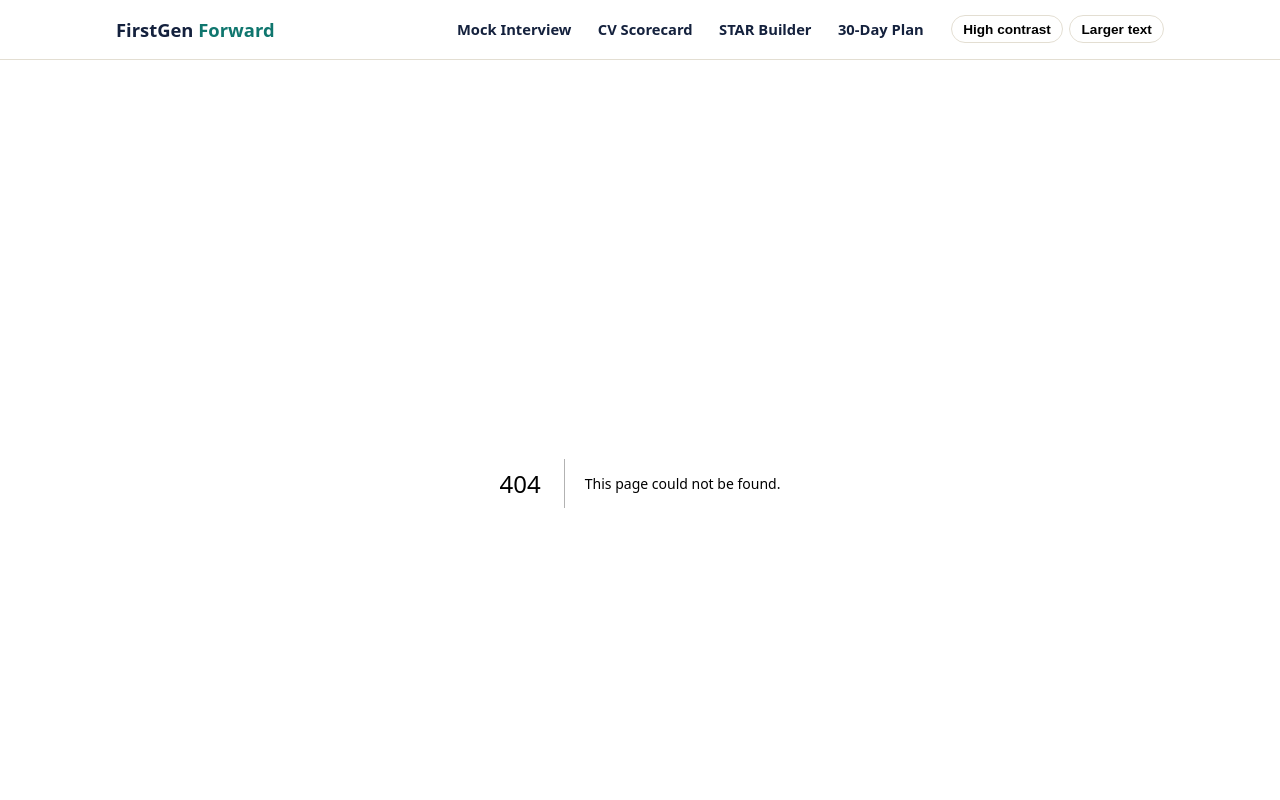
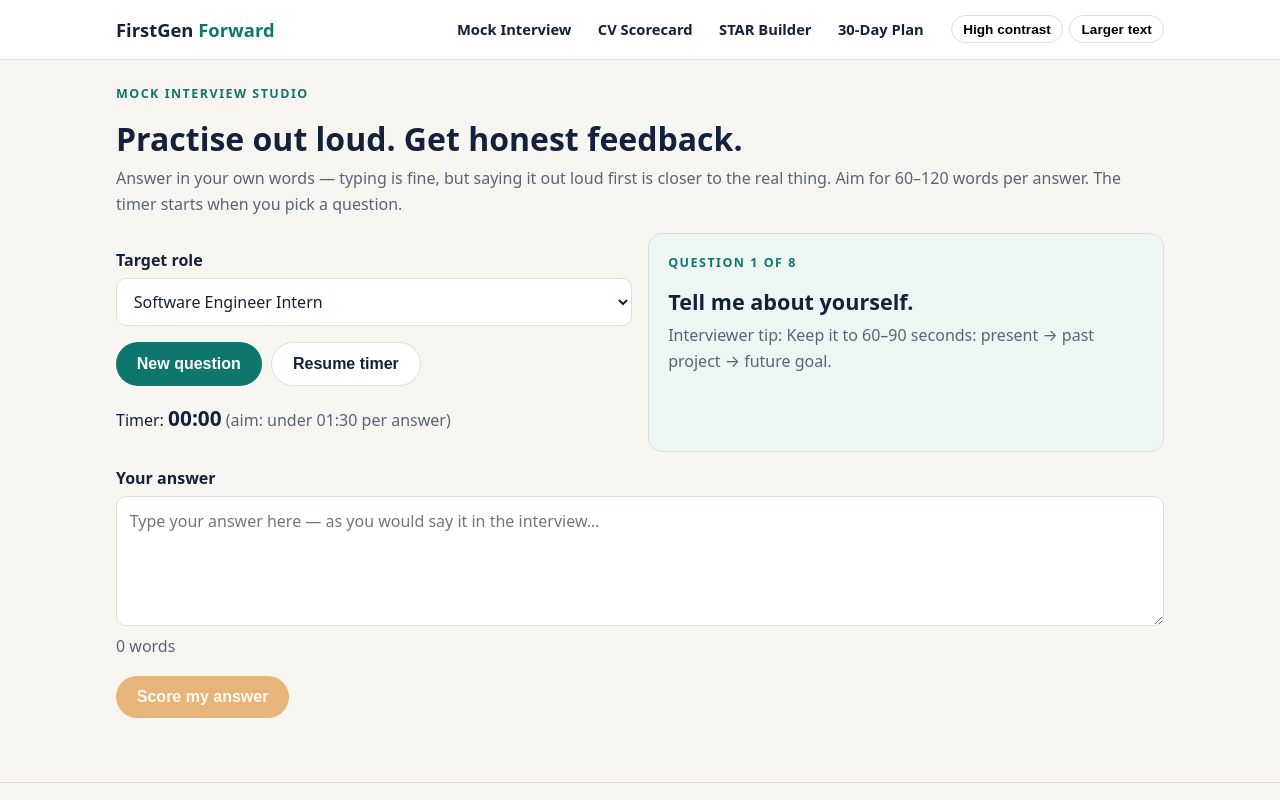
Before and after one commit to umarshareef0165-netizen/firstgen-forward, a Next.js app: page /interview in a window 1280 px wide. Before the commit this address had no page. Shown: the top 800 px of the page. Built offline with nearby package versions, Linux system fonts and the light colour scheme.

Commit message:
FirstGen Forward — EvoHacks 2 submission (Next.js, fully working): app/interview/page.tsx

```diff
--- /dev/null
+++ b/app/interview/page.tsx
@@ -0,0 +1,122 @@
+"use client";
+import { useEffect, useRef, useState } from "react";
+import { QUESTION_BANK, scoreAnswer, type Rubric } from "../../lib/engine";
+
+type Attempt = { role: string; question: string; answer: string; score: number; date: string };
+
+export default function InterviewPage() {
+  const roles = Object.keys(QUESTION_BANK);
+  const [role, setRole] = useState(roles[0]);
+  const [qi, setQi] = useState(0);
+  const [answer, setAnswer] = useState("");
+  const [result, setResult] = useState<Rubric | null>(null);
+  const [history, setHistory] = useState<Attempt[]>([]);
+  const [seconds, setSeconds] = useState(0);
+  const [running, setRunning] = useState(false);
+  const timerRef = useRef<ReturnType<typeof setInterval> | null>(null);
+
+  useEffect(() => {
+    try { setHistory(JSON.parse(localStorage.getItem("fgf-history") || "[]")); } catch { /* empty */ }
+  }, []);
+  useEffect(() => {
+    if (running) {
+      timerRef.current = setInterval(() => setSeconds((s) => s + 1), 1000);
+    } else if (timerRef.current) clearInterval(timerRef.current);
+    return () => { if (timerRef.current) clearInterval(timerRef.current); };
+  }, [running]);
+
+  const questions = QUESTION_BANK[role];
+  const current = questions[qi % questions.length];
+  const mm = String(Math.floor(seconds / 60)).padStart(2, "0");
+  const ss = String(seconds % 60).padStart(2, "0");
+
+  function newQuestion(nextRole = role, nextQi?: number) {
+    const idx = nextQi ?? Math.floor(Math.random() * QUESTION_BANK[nextRole].length);
+    setQi(idx); setAnswer(""); setResult(null); setSeconds(0); setRunning(true);
+  }
+  function submit() {
+    if (answer.trim().split(/\s+/).length < 3) return;
+    setRunning(false);
+    const r = scoreAnswer(answer, current.keywords);
+    setResult(r);
+    const attempt: Attempt = { role, question: current.q, answer: answer.trim(), score: r.score, date: new Date().toLocaleString() };
+    const next = [attempt, ...history].slice(0, 12);
+    setHistory(next);
+    try { localStorage.setItem("fgf-history", JSON.stringify(next)); } catch { /* storage unavailable */ }
+  }
+  function ringClass(s: number) { return s >= 70 ? "" : s >= 45 ? "mid" : "low"; }
+
+  return (
+    <>
+      <p className="kicker">Mock Interview Studio</p>
+      <h1>Practise out loud. Get honest feedback.</h1>
+      <p className="muted">Answer in your own words — typing is fine, but saying it out loud first is closer to the real thing. Aim for 60–120 words per answer. The timer starts when you pick a question.</p>
+
+      <div className="grid c2">
+        <div>
+          <label htmlFor="role">Target role</label>
+          <select id="role" value={role} onChange={(e) => { setRole(e.target.value); setResult(null); setAnswer(""); setSeconds(0); setRunning(false); }}>
+            {roles.map((r) => <option key={r} value={r}>{r}</option>)}
+          </select>
+          <div style={{ display: "flex", gap: ".6rem", marginTop: "1rem", flexWrap: "wrap" }}>
+            <button className="btn secondary" type="button" onClick={() => newQuestion()}>New question</button>
+            <button className="btn ghost" style={{ color: "var(--ink)", border: "1px solid var(--line)", background: "#fff" }} type="button" onClick={() => setRunning(!running)}>{running ? "Pause timer" : "Resume timer"}</button>
+          </div>
+          <p style={{ marginTop: "1rem" }}>Timer: <span className="timer" aria-live="off">{mm}:{ss}</span> <span className="muted">(aim: under 01:30 per answer)</span></p>
+        </div>
+        <div className="qbox" aria-live="polite">
+          <p className="kicker">Question {qi + 1} of {questions.length}</p>
+          <h2 style={{ fontSize: "1.35rem" }}>{current.q}</h2>
+          <p className="muted" style={{ marginBottom: 0 }}>Interviewer tip: {current.tip}</p>
+        </div>
+      </div>
+
+      <label htmlFor="answer">Your answer</label>
+      <textarea id="answer" value={answer} onChange={(e) => setAnswer(e.target.value)} placeholder="Type your answer here — as you would say it in the interview…" aria-describedby="wordcount" />
+      <p id="wordcount" className="muted">{answer.trim() ? answer.trim().split(/\s+/).length : 0} words</p>
+      <button className="btn" type="button" onClick={submit} disabled={answer.trim().split(/\s+/).filter(Boolean).length < 3}>Score my answer</button>
+
+      {result && (
+        <section className="section" aria-live="polite">
+          <h2>Your rubric score</h2>
+          <div className="grid c2">
+            <div className="card" style={{ textAlign: "center" }}>
+              <div className={`score-ring ${ringClass(result.score)}`} role="img" aria-label={`Score ${result.score} out of 100`}>{result.score}</div>
+              <p style={{ marginTop: ".8rem" }}><strong>{result.score >= 70 ? "Interview-ready answer" : result.score >= 45 ? "Good start — fix one thing" : "Needs a rewrite — see below"}</strong></p>
+              <p className="muted">{result.wordCount} words · {result.fillerCount} filler word{result.fillerCount === 1 ? "" : "s"} · key ideas covered {result.keywordHits.length}/{result.keywordTotal}</p>
+            </div>
+            <div className="card">
+              <h3>What to fix next</h3>
+              {result.feedback.length ? <ul className="tight">{result.feedback.map((f, i) => <li key={i}>{f}</li>)}</ul> : <p>Nothing to fix — this answer is solid.</p>}
+              <h3 style={{ marginTop: "1rem" }}>What worked</h3>
+              <ul className="tight">{result.strengths.map((s, i) => <li key={i}>{s}</li>)}</ul>
+              <p style={{ marginTop: "1rem" }}>
+                <span className="pill good">STAR structure: {result.structure.star ? "yes" : "no"}</span>{" "}
+                <span className="pill good">Action verbs: {result.actionVerbHits.length ? result.actionVerbHits.slice(0, 3).join(", ") : "none"}</span>{" "}
+                <span className="pill good">Number included: {result.hasNumber ? "yes" : "no"}</span>
+              </p>
+              <button className="btn secondary small" type="button" onClick={() => newQuestion()}>Try another question →</button>
+            </div>
+          </div>
+        </section>
+      )}
+
+      {history.length > 0 && (
+        <section className="section">
+          <h2>Your practice history <span className="muted" style={{ fontSize: ".9rem" }}>(saved only in this browser)</span></h2>
+          <div className="grid c2">
+            {history.map((h, i) => (
+              <div className="card" key={i}>
+                <p><span className={`pill ${h.score >= 70 ? "good" : h.score >= 45 ? "warn" : "bad"}`}>{h.score}/100</span> <strong>{h.role}</strong></p>
+                <p className="muted" style={{ marginBottom: ".3rem" }}>{h.question}</p>
+                <p style={{ fontSize: ".92rem", marginBottom: ".3rem" }}>{h.answer.slice(0, 180)}{h.answer.length > 180 ? "…" : ""}</p>
+                <p className="muted" style={{ fontSize: ".82rem", margin: 0 }}>{h.date}</p>
+              </div>
+            ))}
+          </div>
+          <button className="btn ghost" style={{ color: "var(--ink)", border: "1px solid var(--line)", background: "#fff" }} type="button" onClick={() => { setHistory([]); try { localStorage.removeItem("fgf-history"); } catch { /* ignore */ } }}>Clear history</button>
+        </section>
+      )}
+    </>
+  );
+}
```
